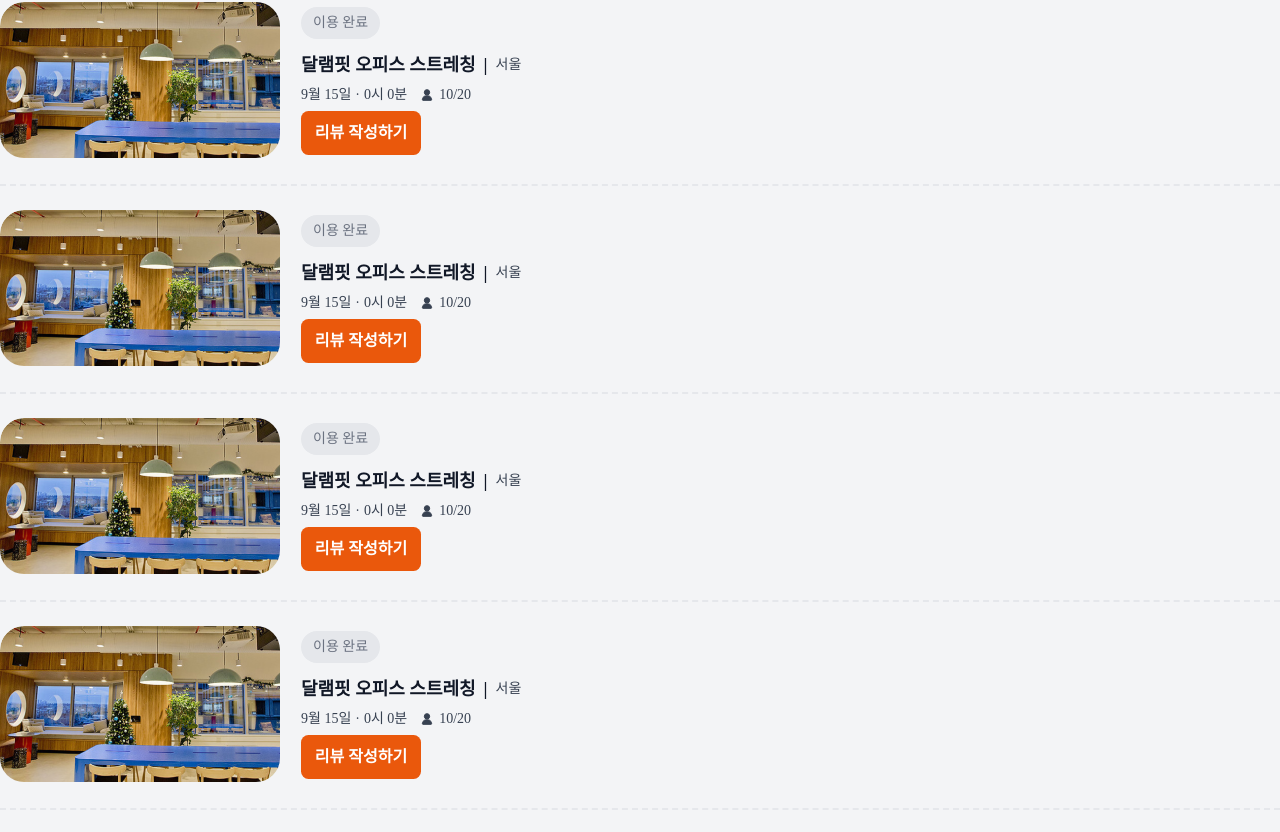
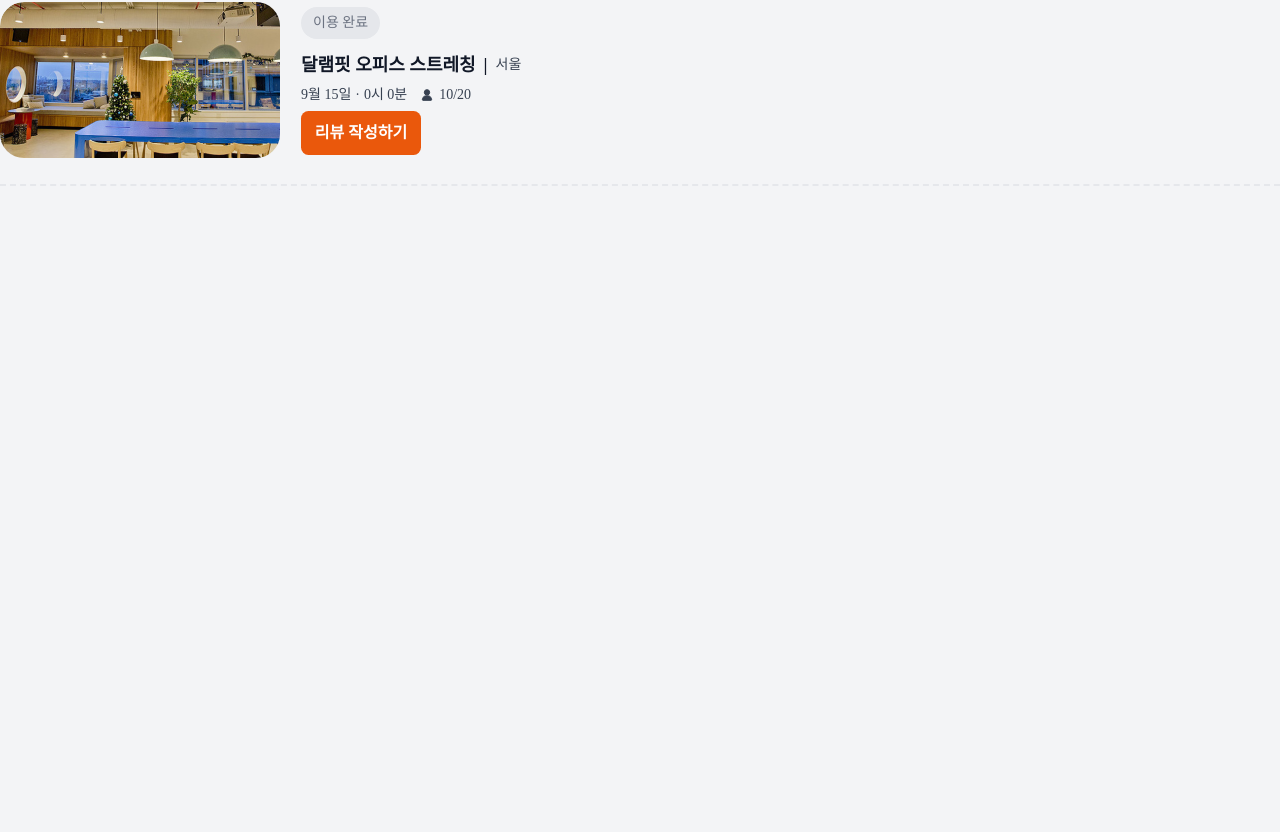
Before and after one commit to INtiful/SootheWithMe, a Next.js app: page /mypage/mygatherings in a window 1280 px wide. Shown: the part 1954-2786 px from the top of the page. After the commit the page ends 2160 px from the top, so only its background shows below. Built offline with nearby package versions, Linux system fonts and the light colour scheme; a web font is replaced by a local one.

Commit message:
[KAN-30] feat: 무한스크롤 구현

```diff
--- a/package.json
+++ b/package.json
@@ -17,6 +17,7 @@
     "react-datepicker": "^7.3.0",
     "react-dom": "^18",
     "react-hook-form": "^7.53.0",
+    "react-intersection-observer": "^9.13.1",
     "zod": "^3.23.8"
   },
   "devDependencies": {
--- a/src/app/(main)/mypage/_component/MyGatheringList.tsx
+++ b/src/app/(main)/mypage/_component/MyGatheringList.tsx
@@ -1,27 +1,56 @@
 'use client';
 
+import { useEffect } from 'react';
+import { useInfiniteQuery } from '@tanstack/react-query';
+import { useInView } from 'react-intersection-observer';
 import Card from '@/app/components/Card/Card';
-import mockData from '../mockData/mockData';
+import { myGatheringData } from '@/types/data.type';
+import fetchGatherings from './fetch';
 
 const MyGatheringList = () => {
-  //@todo 카드 함수 추가예정
-  const handleCancelGatherings = () => console.log('Cancel gathering');
-  const handleWriteReview = () => console.log('Write review');
+  const { ref, inView } = useInView({
+    triggerOnce: false,
+    threshold: 1.0,
+  });
 
+  const { data, isError, isLoading, fetchNextPage, hasNextPage } =
+    useInfiniteQuery({
+      queryKey: ['gatherings'],
+      queryFn: async ({ pageParam = 0 }) => fetchGatherings(pageParam),
+      getNextPageParam: (lastPage) => {
+        return lastPage.hasNextPage ? lastPage.page + 1 : undefined;
+      },
+      initialPageParam: 0,
+    });
+
+  useEffect(() => {
+    if (inView && hasNextPage) {
+      fetchNextPage();
+    }
+  }, [inView, hasNextPage, fetchNextPage]);
+
+  //@todo 로딩 및 에러 로직 추가예정
+  if (isLoading) return <p>Loading...</p>;
+  if (isError) return <p>Error occurred</p>;
   return (
+    <div>
       <ul>
-      {mockData.map((data, index) => (
+        {data?.pages.map((page) =>
+          page.data.map((item: myGatheringData, index: number) => (
             <li key={index}>
               <Card
-            data={data.data}
-            hasButton={data.hasButton}
-            hasChips={data.hasChips}
-            handleCancelGatherings={handleCancelGatherings}
-            handleWriteReview={handleWriteReview}
+                data={item}
+                hasButton={true}
+                hasChips={true}
+                handleCancelGatherings={() => console.log('Cancel gathering')}
+                handleWriteReview={() => console.log('Write review')}
               />
             </li>
-      ))}
+          )),
+        )}
       </ul>
+      <div ref={ref} style={{ height: '20px' }} />
+    </div>
   );
 };
 
--- /dev/null
+++ b/src/app/(main)/mypage/_component/fetch.tsx
@@ -0,0 +1,14 @@
+import { FetchGatheringsResponse } from '@/types/data.type';
+
+const fetchGatherings = async (
+  page: number,
+): Promise<FetchGatheringsResponse> => {
+  const response = await fetch(`/api/mock?page=${page}`);
+
+  if (!response.ok) {
+    throw new Error('Network response was not ok');
+  }
+  return response.json();
+};
+
+export default fetchGatherings;
--- a/src/app/(main)/mypage/mockData/mockData.ts
+++ b/src/app/(main)/mypage/mockData/mockData.ts
@@ -1,15 +1,7 @@
-import { UserJoinedGatheringsData } from '@/types/data.type';
+import { myGatheringData } from '@/types/data.type';
 
-interface mockDataProps {
-  data: UserJoinedGatheringsData;
-  hasButton?: boolean;
-  hasChips?: boolean;
-  handleCancelGatherings?: () => void;
-  handleWriteReview?: () => void;
-}
-const mockData: mockDataProps[] = [
+const mockData: myGatheringData[] = [
   {
-    data: {
     teamId: 1,
     id: 1,
     type: 'DALLAEMFIT',
@@ -26,11 +18,7 @@ const mockData: mockDataProps[] = [
     isCompleted: false, // 이용 완료가 아니므로 예약 취소 버튼이 나옴
     isReviewed: false, // 리뷰를 작성하지 않았으므로 리뷰 버튼이 나옴
   },
-    hasButton: true, // 버튼을 렌더링할 수 있도록 true로 설정
-    hasChips: true, // 칩을 렌더링할 수 있도록 true로 설정
-  },
   {
-    data: {
     teamId: 2,
     id: 2,
     type: '스터디',
@@ -46,11 +34,7 @@ const mockData: mockDataProps[] = [
     isCompleted: true,
     isReviewed: false,
   },
-    hasButton: true,
-    hasChips: true,
-  },
   {
-    data: {
     teamId: 3,
     id: 3,
     type: '스터디',
@@ -67,11 +51,7 @@ const mockData: mockDataProps[] = [
     isCompleted: false,
     isReviewed: false,
   },
-    hasButton: true,
-    hasChips: true,
-  },
   {
-    data: {
     teamId: 4,
     id: 4,
     type: '스터디',
@@ -87,11 +67,7 @@ const mockData: mockDataProps[] = [
     isCompleted: false,
     isReviewed: false,
   },
-    hasButton: true,
-    hasChips: true,
-  },
   {
-    data: {
     teamId: 5,
     id: 5,
     type: '스터디',
@@ -107,11 +83,7 @@ const mockData: mockDataProps[] = [
     isCompleted: true,
     isReviewed: false,
   },
-    hasButton: true,
-    hasChips: true,
-  },
   {
-    data: {
     teamId: 6,
     id: 6,
     type: '스터디',
@@ -127,11 +99,7 @@ const mockData: mockDataProps[] = [
     isCompleted: true,
     isReviewed: false,
   },
-    hasButton: true,
-    hasChips: true,
-  },
   {
-    data: {
     teamId: 7,
     id: 7,
     type: '스터디',
@@ -147,11 +115,7 @@ const mockData: mockDataProps[] = [
     isCompleted: true,
     isReviewed: false,
   },
-    hasButton: true,
-    hasChips: true,
-  },
   {
-    data: {
     teamId: 8,
     id: 8,
     type: '스터디',
@@ -167,11 +131,7 @@ const mockData: mockDataProps[] = [
     isCompleted: true,
     isReviewed: false,
   },
-    hasButton: true,
-    hasChips: true,
-  },
   {
-    data: {
     teamId: 9,
     id: 9,
     type: '스터디',
@@ -187,11 +147,7 @@ const mockData: mockDataProps[] = [
     isCompleted: true,
     isReviewed: false,
   },
-    hasButton: true,
-    hasChips: true,
-  },
   {
-    data: {
     teamId: 10,
     id: 10,
     type: '스터디',
@@ -207,11 +163,7 @@ const mockData: mockDataProps[] = [
     isCompleted: true,
     isReviewed: false,
   },
-    hasButton: true,
-    hasChips: true,
-  },
   {
-    data: {
     teamId: 11,
     id: 11,
     type: '스터디',
@@ -227,11 +179,7 @@ const mockData: mockDataProps[] = [
     isCompleted: true,
     isReviewed: false,
   },
-    hasButton: true,
-    hasChips: true,
-  },
   {
-    data: {
     teamId: 12,
     id: 12,
     type: '스터디',
@@ -247,11 +195,7 @@ const mockData: mockDataProps[] = [
     isCompleted: true,
     isReviewed: false,
   },
-    hasButton: true,
-    hasChips: true,
-  },
   {
-    data: {
     teamId: 13,
     id: 13,
     type: '스터디',
@@ -267,11 +211,7 @@ const mockData: mockDataProps[] = [
     isCompleted: true,
     isReviewed: false,
   },
-    hasButton: true,
-    hasChips: true,
-  },
   {
-    data: {
     teamId: 14,
     id: 14,
     type: '스터디',
@@ -287,11 +227,7 @@ const mockData: mockDataProps[] = [
     isCompleted: true,
     isReviewed: false,
   },
-    hasButton: true,
-    hasChips: true,
-  },
   {
-    data: {
     teamId: 15,
     id: 15,
     type: '스터디',
@@ -307,11 +243,7 @@ const mockData: mockDataProps[] = [
     isCompleted: true,
     isReviewed: false,
   },
-    hasButton: true,
-    hasChips: true,
-  },
   {
-    data: {
     teamId: 16,
     id: 16,
     type: '스터디',
@@ -327,11 +259,7 @@ const mockData: mockDataProps[] = [
     isCompleted: true,
     isReviewed: false,
   },
-    hasButton: true,
-    hasChips: true,
-  },
   {
-    data: {
     teamId: 17,
     id: 17,
     type: '스터디',
@@ -347,11 +275,7 @@ const mockData: mockDataProps[] = [
     isCompleted: true,
     isReviewed: false,
   },
-    hasButton: true,
-    hasChips: true,
-  },
   {
-    data: {
     teamId: 18,
     id: 18,
     type: '스터디',
@@ -367,11 +291,7 @@ const mockData: mockDataProps[] = [
     isCompleted: true,
     isReviewed: false,
   },
-    hasButton: true,
-    hasChips: true,
-  },
   {
-    data: {
     teamId: 19,
     id: 19,
     type: '스터디',
@@ -387,9 +307,6 @@ const mockData: mockDataProps[] = [
     isCompleted: true,
     isReviewed: false,
   },
-    hasButton: true,
-    hasChips: true,
-  },
 ];
 
 export default mockData;
--- /dev/null
+++ b/src/app/api/mock/route.ts
@@ -0,0 +1,23 @@
+import mockData from '@/app/(main)/mypage/mockData/mockData';
+import { NextResponse } from 'next/server';
+
+export async function GET(req: Request) {
+  const { searchParams } = new URL(req.url);
+  const page = Number(searchParams.get('page')) || 0;
+
+  const PAGE_SIZE = 5; // 페이지 당 데이터 개수
+  const start = page * PAGE_SIZE;
+  const end = start + PAGE_SIZE;
+
+  // 데이터 슬라이싱
+  const data = mockData.slice(start, end);
+
+  // 전체 데이터 길이와 비교하여 다음 페이지가 있는지 결정
+  const hasNextPage = end < mockData.length;
+
+  return NextResponse.json({
+    data,
+    hasNextPage,
+    page, // 현재 페이지 번호 반환
+  });
+}
--- a/src/app/layout.tsx
+++ b/src/app/layout.tsx
@@ -2,8 +2,8 @@ import type { Metadata } from 'next';
 import '@/styles/globals.css';
 import '@/styles/reset.css';
 import '@/styles/style.css';
-
 import Gnb from './components/Gnb/Gnb';
+import Providers from './react-query-providers';
 
 export const metadata: Metadata = {
   title: 'Create Next App',
@@ -19,7 +19,9 @@ export default function RootLayout({
     <html lang='ko'>
       <body className='min-h-dvh bg-var-gray-100 font-pretendard'>
         <Gnb />
-        <div className='pt-60'>{children}</div>
+        <Providers>
+          <div className='pt-60'>{children}</div>
+        </Providers>
       </body>
     </html>
   );
--- /dev/null
+++ b/src/app/react-query-providers.tsx
@@ -0,0 +1,42 @@
+'use client';
+
+import { QueryClient, QueryClientProvider } from '@tanstack/react-query';
+
+// QueryClient 인스턴스를 생성하는 함수
+function makeQueryClient() {
+  return new QueryClient({
+    defaultOptions: {
+      queries: {
+        refetchOnWindowFocus: false, // 윈도우 포커스 시 자동으로 쿼리를 다시 가져오지 않음
+        retry: 3, // 쿼리가 실패할 경우 재시도 횟수
+        retryDelay: 1000, // 재시도 사이의 지연 시간 (밀리초)
+      },
+    },
+  });
+}
+
+// 브라우저 환경에서만 사용하는 QueryClient 인스턴스를 저장할 변수
+let browserQueryClient: QueryClient | undefined = undefined;
+
+// 현재 환경에 맞는 QueryClient를 반환하는 함수
+function getQueryClient() {
+  const isServer = typeof window === 'undefined'; // 서버 환경인지 확인
+  if (isServer) {
+    // 서버 환경에서는 새 QueryClient를 생성하여 반환
+    return makeQueryClient();
+  } else {
+    // 브라우저 환경에서는 기존의 QueryClient를 반환하거나, 없으면 새로 생성
+    if (!browserQueryClient) browserQueryClient = makeQueryClient();
+    return browserQueryClient;
+  }
+}
+
+// 애플리케이션의 Provider를 설정하는 컴포넌트
+export default function Providers({ children }: { children: React.ReactNode }) {
+  const queryClient = getQueryClient(); // 현재 환경에 맞는 QueryClient를 가져옴
+
+  // QueryClientProvider로 자식 컴포넌트들을 감싸서 QueryClient를 제공
+  return (
+    <QueryClientProvider client={queryClient}>{children}</QueryClientProvider>
+  );
+}
```
Also changed, not shown: src/types/data.type.ts (+11 -0 lines), 1 other file (tests, documents, lock files or other folders). Lines whose indentation alone changed are shown as unchanged.
